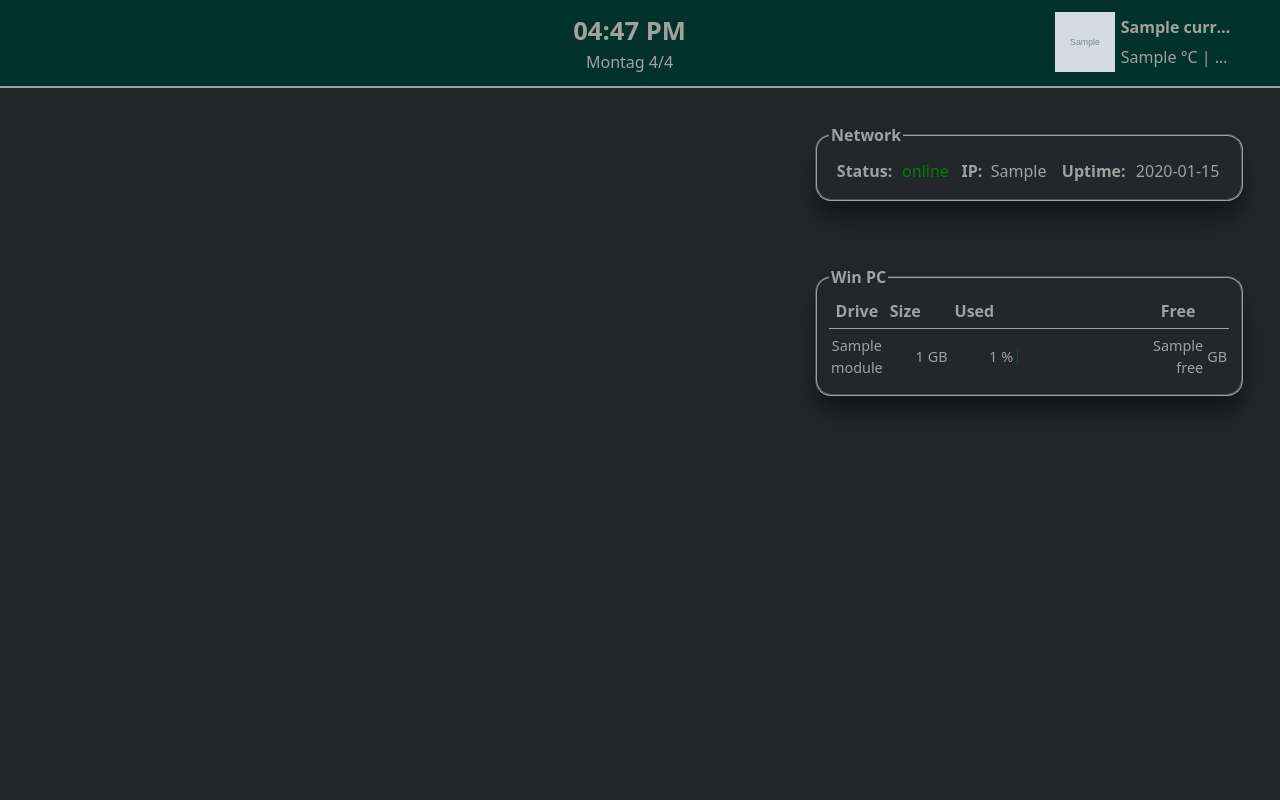
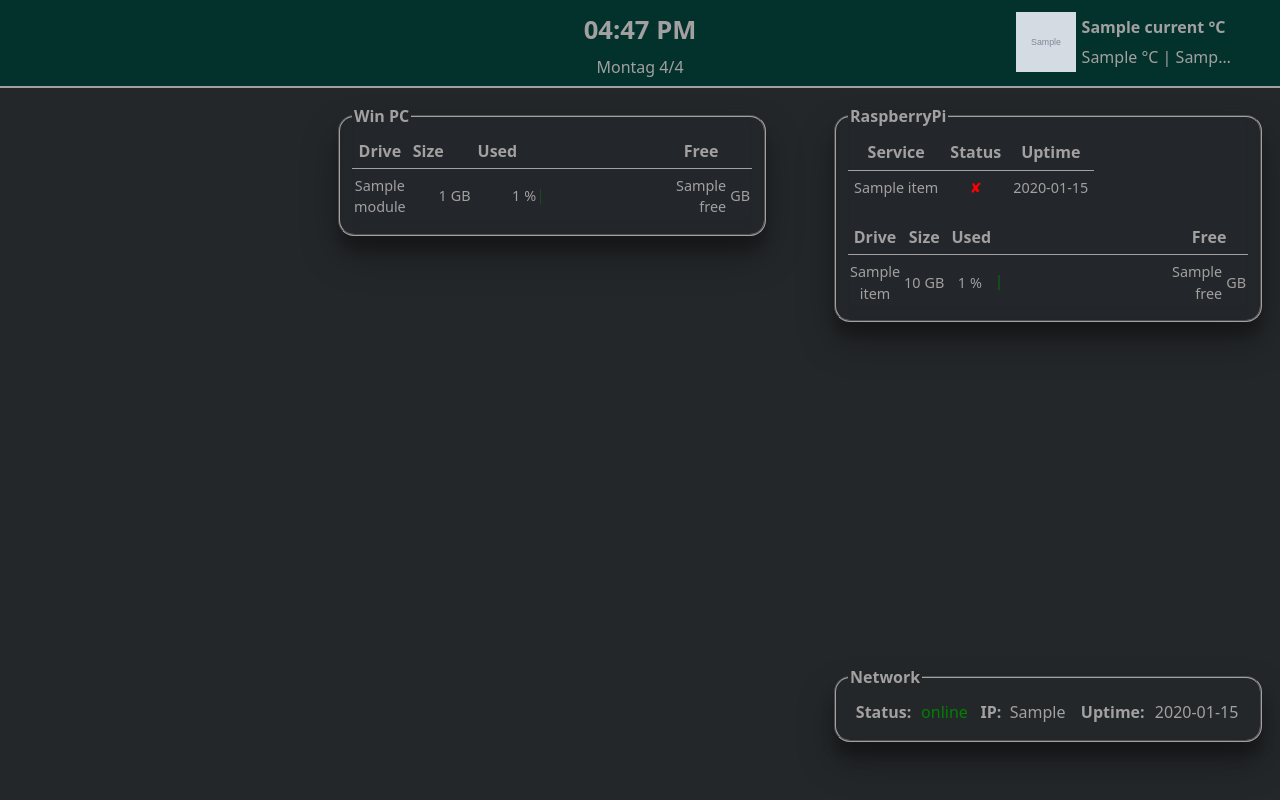
Before and after one commit to LoremIpsumDolo/LocalStartPage_2, a Flask app: template app/templates/index.html in a window 1280 px wide. Run offline with Flask 2, Linux system fonts and the light colour scheme; the template is opened without the code that fills it: most values are stand-ins (such as "Sample title", 1, 10 or a date in 2020); grey boxes marked "Sample" are stand-in pictures; parts of the project's set-up code (start-up, migrations or seed data) failed here and were passed over; some libraries are stand-ins or nearby versions.

Commit message:
basic setup

```diff
--- a/app/static/css/glances.css
+++ b/app/static/css/glances.css
@@ -15,43 +15,43 @@
 	font-weight : bold;
 }
 
-#glances_table {
+.glances_table {
 	width           : 400px;
 	border-collapse : collapse;
 }
 
-#glances_table th {
+.glances_table th {
 	border-bottom : solid 1px var(--text);
 	padding       : 5px;
 	text-align    : center;
 	cursor        : default;
 }
 
-#glances_table th:hover {
+.glances_table th:hover {
 	color : var(--text_hover);
 }
 
 
-#glances_table td {
+.glances_table td {
 	padding   : 6px 2px;
 	font-size : .9em;
 }
 
 
-#glances_table td:nth-child(2),
-#glances_table td:nth-child(4),
-#glances_table td:nth-child(7) {
+.glances_table td:nth-child(2),
+.glances_table td:nth-child(4),
+.glances_table td:nth-child(7) {
 	text-align : right;
 }
 
-#glances_table td:nth-child(3),
-#glances_table td:nth-child(5),
-#glances_table td:nth-child(8) {
+.glances_table td:nth-child(3),
+.glances_table td:nth-child(5),
+.glances_table td:nth-child(8) {
 	text-align : left;
 }
 
-#glances_table td:nth-child(6),
-#glances_table td:nth-child(1) {
+.glances_table td:nth-child(6),
+.glances_table td:nth-child(1) {
 	text-align : center;
 }
 
@@ -70,3 +70,49 @@
 	background-color : var(--bar-red);
 	opacity          : 0.5;
 }
+
+
+.pi_service_wrapper {
+	display         : flex;
+	align-items     : center;
+	justify-content : flex-start;
+	gap             : 15%;
+}
+
+
+.pi_service_table {
+	width           : max-content;
+	border-collapse : collapse;
+}
+
+
+.pi_service_table th {
+	border-bottom : solid 1px var(--text);
+	padding       : 6px;
+	text-align    : center;
+	cursor        : default;
+}
+
+.pi_service_table td {
+	padding    : 6px;
+	font-size  : .9em;
+	text-align : left;
+}
+
+#raspberry_fieldset {
+	display        : flex;
+	flex-direction : column;
+	gap            : 1em;
+}
+
+
+#pi_logo {
+	width      : 65px;
+	opacity    : .3;
+	transition : all .5s ease;
+}
+
+#raspberry_fieldset:hover #pi_logo {
+	opacity    : .5;
+	transition : all .5s ease;
+}
--- a/app/static/css/main.css
+++ b/app/static/css/main.css
@@ -3,17 +3,21 @@
 }
 
 body {
-	margin      : 0;
-	height      : 100vh;
-	background  : var(--bg);
-	color       : var(--text);
-	font-size   : 16px;
-	overflow    : hidden;
-	font-family : "Noto Sans", sans-serif;
+	margin          : 0;
+	height          : 100vh;
+	background      : var(--bg);
+	color           : var(--text);
+	font-size       : 16px;
+	overflow        : hidden;
+	font-family     : "Noto Sans", sans-serif;
+	display         : flex;
+	flex-direction  : column;
+	flex-wrap       : nowrap;
+	justify-content : space-between;
 }
 
 fieldset {
-	cursor: default;
+	cursor : default;
 }
 
 /* HEADER */
@@ -26,16 +30,48 @@ header {
 	padding         : 8px 3%;
 }
 
+main {
+	height          : 100%;
+	display         : flex;
+	flex-wrap       : wrap;
+	justify-content : flex-end;
+	gap             : 2em;
+}
+
+footer {
+	height : 50px;
+}
+
+.flex_between {
+	display         : flex;
+	flex-direction  : column;
+	justify-content : space-between;
+}
+
+.flex_start {
+	display         : flex;
+	flex-direction  : column;
+	justify-content : flex-start;
+}
+
+.col {
+	min-width   : 400px;
+	gap         : 2em;
+	align-items : center;
+	padding     : 1em;
+}
+
+/* HEADER CONTENT */
+
 .header_block {
 	max-height : 70px;
-	min-width  : 170px;
-	max-width  : 300px;
+	width      : 230px;
 	display    : inline-block;
 	padding    : 4px;
 }
 
-#spotify_image>img,
-#weather_img>img {
+#spotify_image > img,
+#weather_img > img {
 	height  : 60px;
 	width   : 60px;
 	float   : left;
@@ -50,22 +86,12 @@ header {
 	text-overflow : ellipsis;
 	white-space   : nowrap;
 	cursor        : default;
-}
-
-/* HEADER CONTENT */
-
-#spotify_module > h4,
-#spotify_module > p {
-	padding : 3px 6px;
-}
-
-#weather_module > h4,
-#weather_module > p {
-	padding : 3px 6px;
+	padding       : 3px 6px;
 }
 
 #clock_module {
 	text-align : center;
+	padding: 0;
 }
 
 #clock_module h4 {
@@ -73,43 +99,7 @@ header {
 }
 
 #weather_module:hover {
-	color: var(--text_hover);
-}
-
-/* MAIN MODULE */
-
-.main_module_container {
-	flex-grow        : 2;
-	padding          : 35px;
-	background-color : var(--bg);
-	overflow         : scroll;
-	display          : flex;
-	flex-direction   : row;
-	justify-content  : space-between;
-	align-items      : flex-start;
-	flex-wrap        : nowrap;
-	gap              : 1.2em;
-}
-
-.main_module_container::-webkit-scrollbar {
-	display : none;
-}
-
-#right_module_container {
-	display        : flex;
-	flex-direction : column;
-	gap            : 4em;
-}
-
-.mod_1 {
-	min-height : 450px;
-	min-width  : 500px;
-
-}
-
-.mod_2 {
-	min-height : 650px;
-	min-width  : 460px;
+	color : var(--text_hover);
 }
 
 /* NETWORK MODULE */
@@ -129,9 +119,7 @@ header {
 	font-size : 1rem;
 }
 
-
 /* MODAL */
-
 
 .modal {
 	display  : none;
@@ -142,7 +130,6 @@ header {
 	width    : 100%;
 	height   : 100%;
 	overflow : auto;
-
 }
 
 .modal-content {
@@ -152,3 +139,7 @@ header {
 	flex-direction : column;
 	align-items    : center;
 }
+
+.widget-left-menu__logo_bnw {
+	display : none;
+}
--- a/app/templates/index.html
+++ b/app/templates/index.html
@@ -32,21 +32,28 @@
 	</header>
 
 	<main>
-		<div class="main_module_container">
-			<div class="mod_1"></div>
 
-			<div id="right_module_container">
+		<div class="col flex_start">
 
-				<div id="network_module" class="">
-					{% include 'modules/network.html' %}
-				</div>
-				<div id="glances_module" class="">
-					{% include 'modules/glances.html' %}
-				</div>
+			<div id="glances_module" class="">
+				{% include 'modules/windows.html' %}
+			</div>
 
+		</div>
+
+		<div class="col flex_between">
+
+			<div id="raspberry_module" class="">
+				{% include 'modules/raspberry.html' %}
 			</div>
+
+			<div id="network_module" class="">
+				{% include 'modules/network.html' %}
+			</div>
+
 		</div>
 	</main>
+
 
 	<footer>
 	</footer>
@@ -55,4 +62,9 @@
 	<div id="WeatherModal" class="modal no_blur">
 	</div>
 
+	<script>
+      $(function () {
+        $("table").stupidtable();
+      });
+	</script>
 {% endblock body %}
--- a/app/templates/modules/network.html
+++ b/app/templates/modules/network.html
@@ -9,7 +9,7 @@
 {% set cache_status = Data["NetworkModule"]["module_cache_status"] %}
 {% set cache_delta = Data["NetworkModule"]["cache_delta"] %}
 
-<fieldset id="network_fieldset" class="module_fieldset glas box_shadow">
+<fieldset id="network_fieldset" class="module_fieldset box_shadow">
 
 	<legend>Network</legend>
 	<table id="network_table">
--- /dev/null
+++ b/app/templates/modules/raspberry.html
@@ -0,0 +1,73 @@
+{% set data = Data["RaspberryModule"]["module_data"][0] %}
+
+<fieldset id="raspberry_fieldset" class="module_fieldset glas box_shadow">
+
+	<legend>RaspberryPi</legend>
+
+	<div class="pi_service_wrapper">
+
+		<table class="pi_service_table">
+			<thead>
+			<tr>
+				<th>Service</th>
+				<th>Status</th>
+				<th>Uptime</th>
+			</tr>
+			</thead>
+			<tbody>
+
+			{% for item in data["services"] %}
+				<tr>
+					<td>{{ item["service_name"] }}</td>
+					<td>
+						{% if item["status"] != "monitored" %}
+							{% set color = "red" %}
+							{% set status = "✘" %}
+						{% else %}
+							{% set color = "green" %}
+							{% set status = "✔" %}
+						{% endif %}
+						<div class="{{ color }}" style="text-align: center">{{ status }}</div>
+					</td>
+					<td style="text-align: right">{{ item["uptime"] }}</td>
+				</tr>
+			{% endfor %}
+
+			</tbody>
+		</table>
+	</div>
+
+	<table id="pi_table" class="glances_table">
+		<thead>
+		<tr>
+			<th data-sort="string">Drive</th>
+			<th colspan="2" data-sort="int">Size</th>
+			<th colspan="2" data-sort="int">Used</th>
+			<th style="width: 180px;"></th>
+			<th colspan="2" data-sort="int">Free</th>
+		</tr>
+		</thead>
+		<tbody>
+		{% for item in data["storage"] %}
+			<tr>
+				<td>{{ item["name"] }}</td>
+				<td>{{ item["total"] }}</td>
+				<td>GB</td>
+				<td>{{ item["percent"] }}</td>
+				<td>%</td>
+				{% if item["percent"] > 80 %}
+					{% set color = "red" %}
+				{% else %}
+					{% set color = "green" %}
+				{% endif %}
+				<td>
+					<div class="bar bar_{{ color }}" style="width: {{ item["percent"] }}%;"></div>
+				</td>
+				<td>{{ item["free"] }}</td>
+				<td>GB</td>
+			</tr>
+		{% endfor %}
+		</tbody>
+	</table>
+
+</fieldset>
--- a/app/templates/modules/glances.html
+++ b/app/templates/modules/windows.html
@@ -1,10 +1,10 @@
-{% set data = Data["GlancesModule"]["module_data"] %}
+{% set data = Data["WindowsModule"]["module_data"] %}
 
 <fieldset id="glances_fieldset" class="module_fieldset glas box_shadow">
 
 	<legend>Win PC</legend>
 
-	<table id="glances_table" class="">
+	<table id="win_table" class="glances_table">
 		<thead>
 		<tr>
 			<th data-sort="string">Drive</th>
@@ -42,10 +42,4 @@
 		</tbody>
 	</table>
 
-	<script>
-      $(function () {
-        $("table").stupidtable();
-      });
-	</script>
-
 </fieldset>
```
Also changed, not shown: app/modules/module_raspberry.py (added, +112 -0 lines), app/utils/misc.py (+9 -0 lines), app/modules/module_windows.py (renamed from app/modules/module_glances.py).
